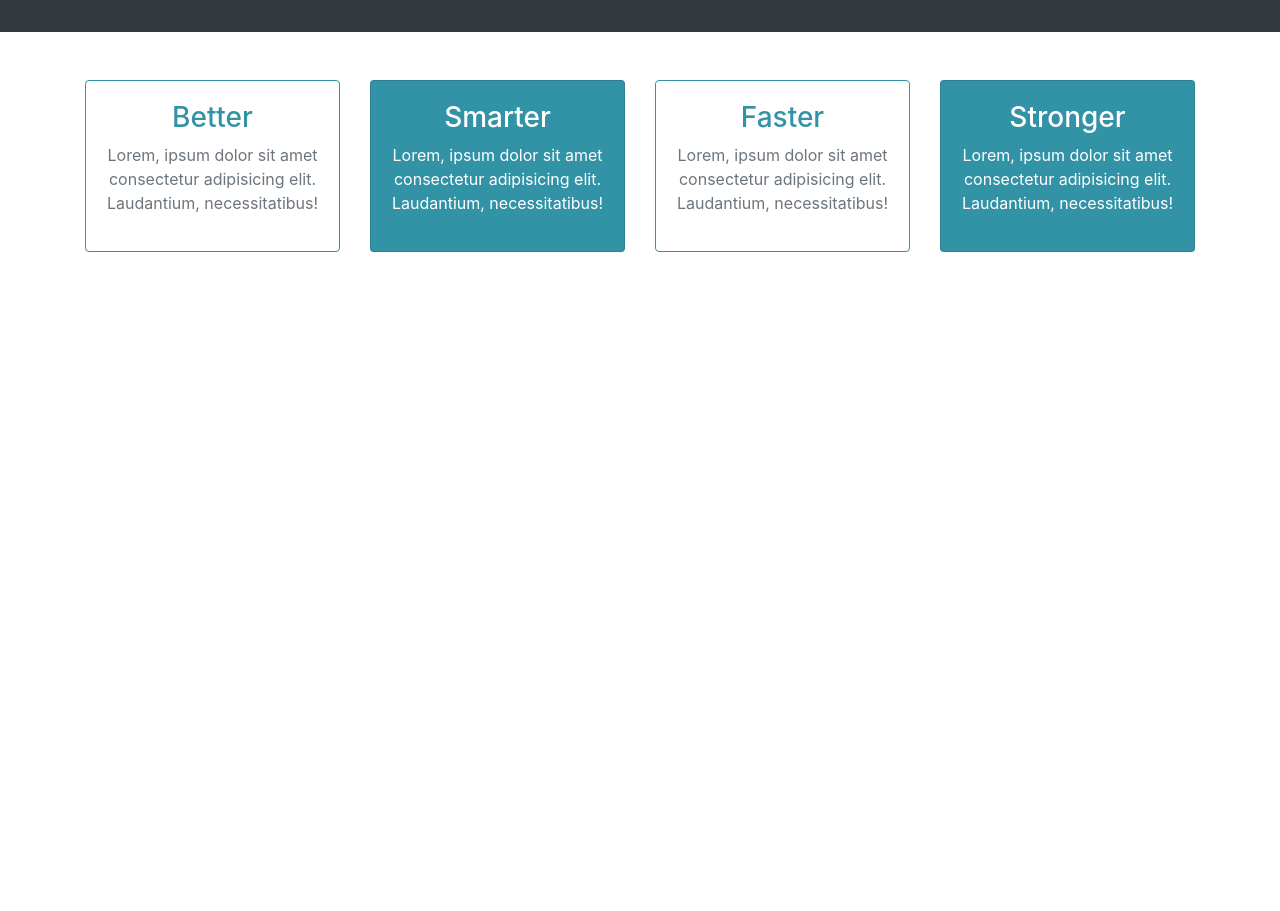
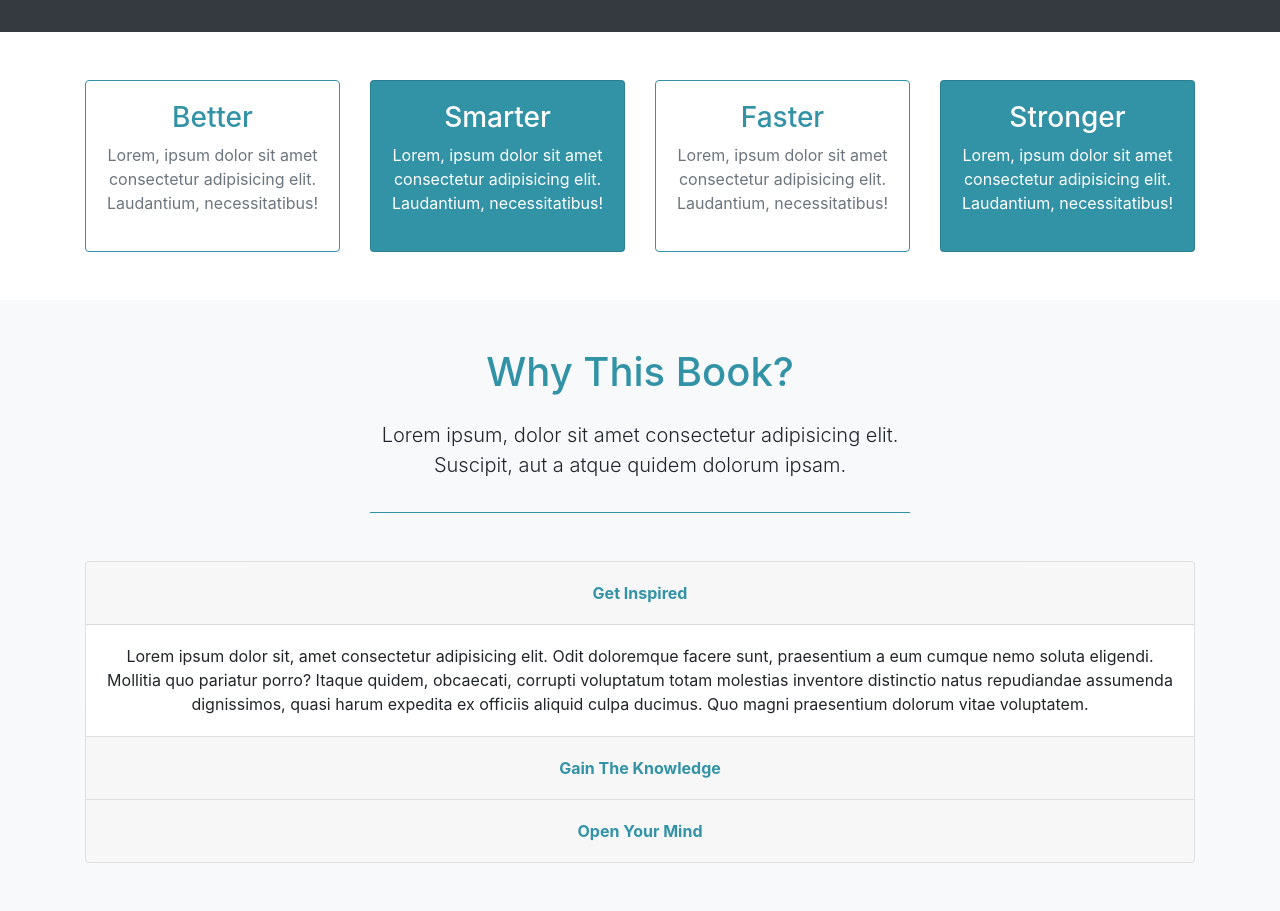
Before and after one commit to alex-pek10/mizuxe-book-theme, a website: page app/index.html in a window 1280 px wide. Shown: the part 817-1728 px from the top of the page. Before the commit the page ends 1117 px from the top, so only its background shows below. Drawn offline with nearby package versions, Linux system fonts and the light colour scheme; files that its build step writes are made by us from their sources.

Commit message:
Add: About / Why accordian

```diff
--- a/app/index.html
+++ b/app/index.html
@@ -162,6 +162,127 @@
       </div>
     </section>
 
+    <!-- ABOUT / WHY -->
+    <section id="about" class="py-5 text-center bg-light">
+      <div class="container">
+        <div class="row">
+          <div class="col-6 mx-auto">
+            <div class="info-header mb-5 border-bottom border-primary">
+              <h2 class="h1 text-primary pb-3">Why This Book?</h2>
+              <p class="lead pb-3">
+                Lorem ipsum, dolor sit amet consectetur adipisicing elit.
+                Suscipit, aut a atque quidem dolorum ipsam.
+              </p>
+            </div>
+          </div>
+        </div>
+        <div class="row">
+          <div class="col">
+            <!-- ACCORDIAN -->
+            <div class="accordion" id="accordion">
+              <div class="card">
+                <div class="card-header" id="headingOne">
+                  <h5 class="mb-0">
+                    <button
+                      class="btn btn-link btn-block text-center"
+                      type="button"
+                      data-toggle="collapse"
+                      data-target="#collapseOne"
+                      aria-expanded="true"
+                      aria-controls="collapseOne"
+                    >
+                      <strong>Get Inspired</strong>
+                    </button>
+                  </h5>
+                </div>
+
+                <div
+                  id="collapseOne"
+                  class="collapse show"
+                  aria-labelledby="headingOne"
+                  data-parent="#accordion"
+                >
+                  <div class="card-body">
+                    Lorem ipsum dolor sit, amet consectetur adipisicing elit.
+                    Odit doloremque facere sunt, praesentium a eum cumque nemo
+                    soluta eligendi. Mollitia quo pariatur porro? Itaque quidem,
+                    obcaecati, corrupti voluptatum totam molestias inventore
+                    distinctio natus repudiandae assumenda dignissimos, quasi
+                    harum expedita ex officiis aliquid culpa ducimus. Quo magni
+                    praesentium dolorum vitae voluptatem.
+                  </div>
+                </div>
+              </div>
+              <div class="card">
+                <div class="card-header" id="headingTwo">
+                  <h2 class="mb-0">
+                    <button
+                      class="btn btn-link btn-block text-center collapsed"
+                      type="button"
+                      data-toggle="collapse"
+                      data-target="#collapseTwo"
+                      aria-expanded="false"
+                      aria-controls="collapseTwo"
+                    >
+                      <strong>Gain The Knowledge</strong>
+                    </button>
+                  </h2>
+                </div>
+                <div
+                  id="collapseTwo"
+                  class="collapse"
+                  aria-labelledby="headingTwo"
+                  data-parent="#accordion"
+                >
+                  <div class="card-body">
+                    Lorem ipsum dolor sit amet, consectetur adipisicing elit.
+                    Asperiores, esse minus ducimus dicta natus tenetur suscipit
+                    atque accusamus mollitia laborum. Corrupti veritatis
+                    mollitia commodi amet non laborum cum voluptatibus facilis
+                    distinctio. Ab qui sed odio eius, porro, veritatis
+                    cupiditate corporis id mollitia debitis laudantium suscipit
+                    quos dicta accusamus illo eum?
+                  </div>
+                </div>
+              </div>
+              <div class="card">
+                <div class="card-header" id="headingThree">
+                  <h2 class="mb-0">
+                    <button
+                      class="btn btn-link btn-block text-center collapsed"
+                      type="button"
+                      data-toggle="collapse"
+                      data-target="#collapseThree"
+                      aria-expanded="false"
+                      aria-controls="collapseThree"
+                    >
+                      <strong>Open Your Mind</strong>
+                    </button>
+                  </h2>
+                </div>
+                <div
+                  id="collapseThree"
+                  class="collapse"
+                  aria-labelledby="headingThree"
+                  data-parent="#accordion"
+                >
+                  <div class="card-body">
+                    Lorem ipsum dolor sit amet consectetur adipisicing elit.
+                    Reiciendis, ipsum optio neque nobis possimus, debitis
+                    ratione fugiat doloribus perspiciatis quia, corrupti natus.
+                    Reiciendis, error nostrum. Ut voluptatum nulla saepe porro
+                    sunt dolor perferendis! Rem eligendi eum ea atque, expedita
+                    aliquam ducimus quia voluptas incidunt harum odit impedit
+                    consequuntur veniam veritatis?
+                  </div>
+                </div>
+              </div>
+            </div>
+          </div>
+        </div>
+      </div>
+    </section>
+
     <!-- build:js scripts/vendor.js -->
     <script
       type="text/javascript"
--- a/app/styles/main.scss
+++ b/app/styles/main.scss
@@ -54,3 +54,7 @@ body {
     height: 100%;
   }
 }
+
+.info-header {
+
+}
```
